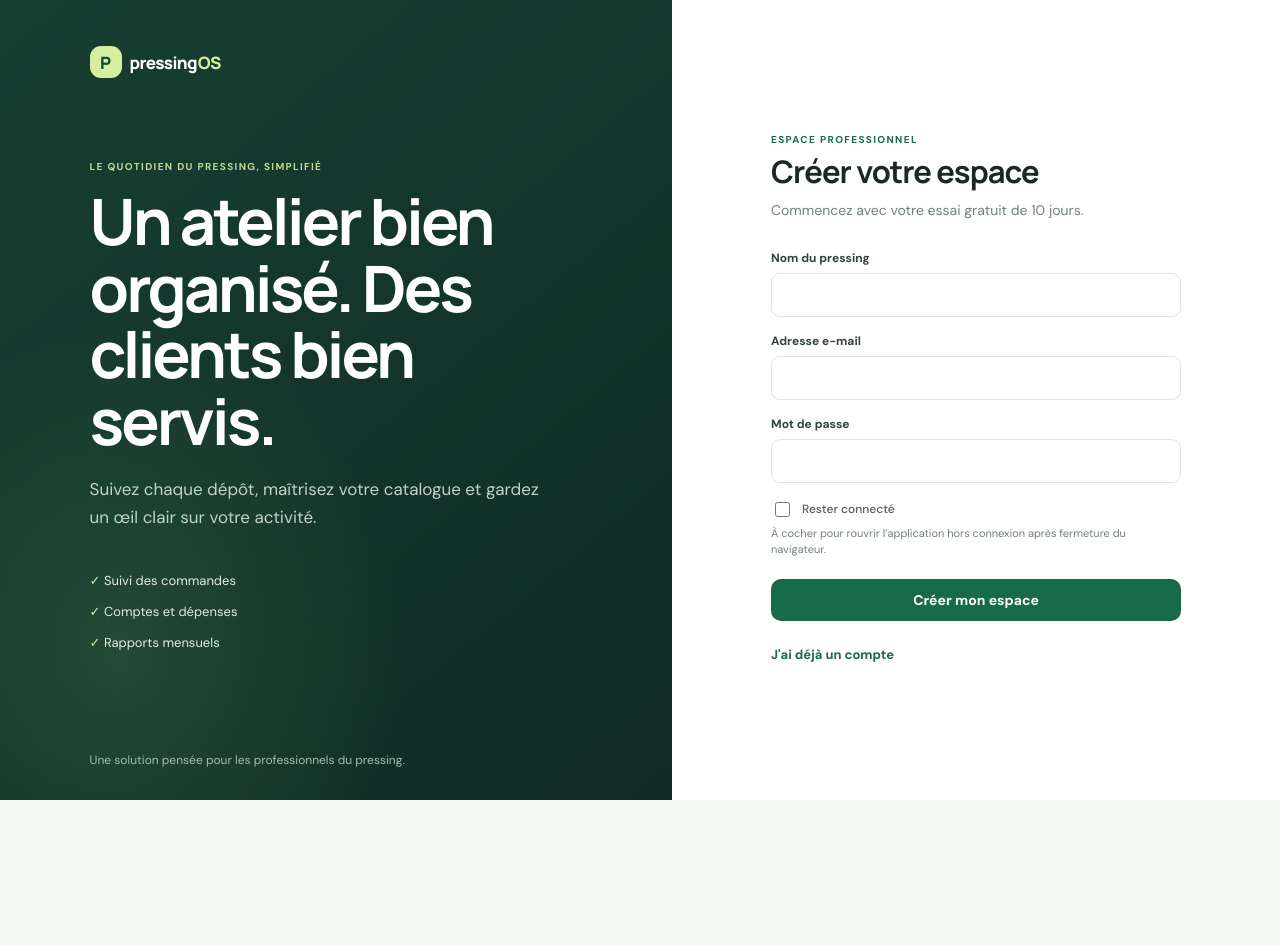
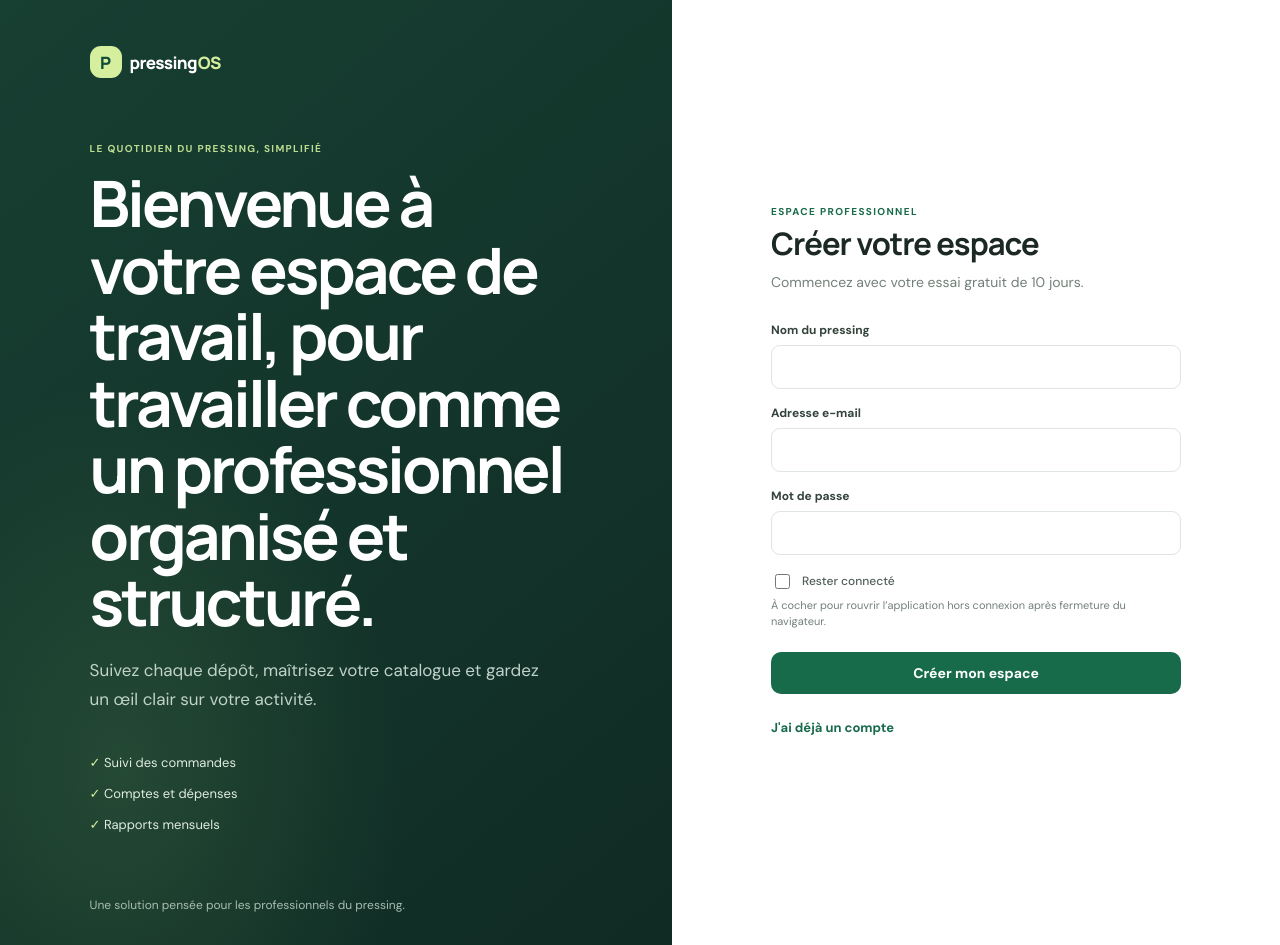
Before and after one commit to kingbiye/Saas-gestion-pressing.github, a Next.js app in the folder apps/web/: page / in a window 1280 px wide. Before the commit the page ends 800 px from the top, so only its background shows below. Built offline with nearby package versions, Linux system fonts and the light colour scheme.

Commit message:
Update login welcome headline
Replace the login screen slogan with the requested workspace welcome message.

Co-authored-by: Copilot <223556219+Copilot@users.noreply.github.com>

```diff
--- a/apps/web/app/pressing-app.tsx
+++ b/apps/web/app/pressing-app.tsx
@@ -1145,7 +1145,7 @@ export function PressingApp({ adminPage = false }: { adminPage?: boolean }) {
           <a className="brand brand-light" href="/" aria-label="Pressing OS, accueil"><span className="brand-mark">P</span> pressing<span>OS</span></a>
           <div className="auth-pitch">
             <p className="eyebrow eyebrow-light">LE QUOTIDIEN DU PRESSING, SIMPLIFIÉ</p>
-            <h1>Un atelier bien organisé. Des clients bien servis.</h1>
+            <h1>Bienvenue à votre espace de travail, pour travailler comme un professionnel organisé et structuré.</h1>
             <p>Suivez chaque dépôt, maîtrisez votre catalogue et gardez un œil clair sur votre activité.</p>
             <div className="auth-points"><span>✓ Suivi des commandes</span><span>✓ Comptes et dépenses</span><span>✓ Rapports mensuels</span></div>
           </div>
```
